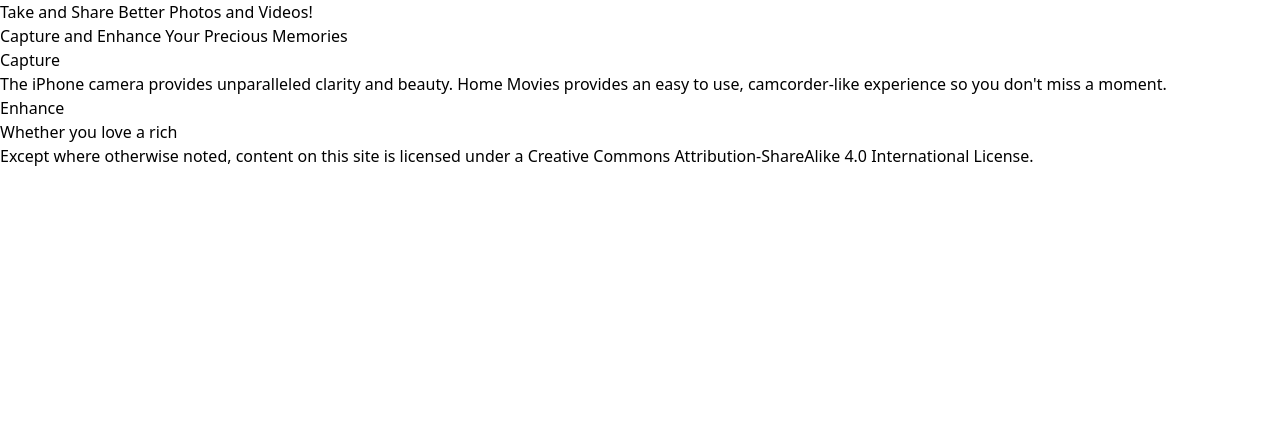
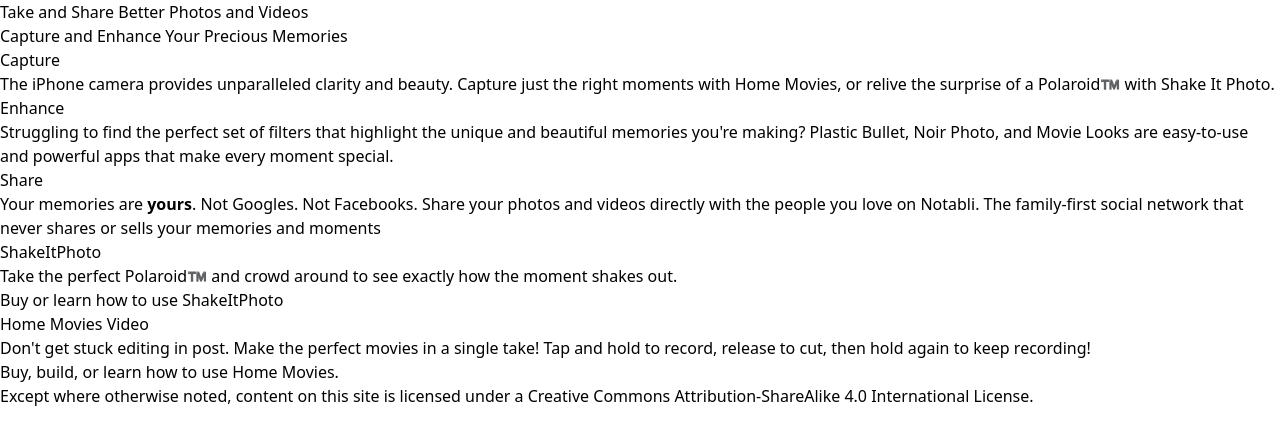
Before and after one commit to zinc-collective/www.momentpark.com, an Eleventy site: page src/site/index.html in a window 1280 px wide. Built offline with nearby package versions, Linux system fonts and the light colour scheme; Eleventy itself is replaced by a stand-in of ours; files that its build step writes are made by us from their sources; what postcss-color-mix, postcss-import, precss would draw is missing.

Commit message:
📝 Wordsmith the landing page and add some sections

```diff
--- a/src/site/index.html
+++ b/src/site/index.html
@@ -1,16 +1,49 @@
 ---
 layout: layouts/base.njk
-title: Take and Share Better Photos and Videos!
+title: Take and Share Better Photos and Videos
 subtitle: Capture and Enhance Your Precious Memories
 ---
 
+<section id="core-value-prop">
   <article>
     <h3>Capture</h3>
-  <p>The iPhone camera provides unparalleled clarity and beauty. Home Movies provides an easy to use, camcorder-like
-    experience so you don't miss a moment.</p>
+    <p>The iPhone camera provides unparalleled clarity and beauty. Capture just the right moments with <a
+        href="#home-movies">Home Movies</a>, or relive the surprise of a Polaroid™️ with <a href="#shake-it-photo">Shake
+        It Photo</a>.</p>
   </article>
 
   <article>
     <h3>Enhance</h3>
-  <p>Whether you love a rich</p>
+    <p>Struggling to find the perfect set of filters that highlight the unique and beautiful memories you're making?
+      <a href="#plastic-bullet">Plastic Bullet</a>, <a href="#noir-photo">Noir Photo</a>, and <a
+        href="#movie-looks">Movie
+        Looks</a> are easy-to-use and powerful apps that make every moment special.
   </article>
+
+  <article>
+    <h3>Share</h3>
+    <p>Your memories are <strong>yours</strong>. Not Googles. Not Facebooks. Share your photos and videos directly with
+      the people you love on <a href="https://www.notabli.com">Notabli</a>. The family-first social network that never
+      shares or sells your memories and moments</p>
+  </article>
+</section>
+
+
+<section id="product-summaries">
+  <article id="shake-it-photo">
+    <h3>ShakeItPhoto</h3>
+    <p>Take the perfect Polaroid™️ and crowd around to see exactly how the moment shakes out.</p>
+    <p><a id="buy-shake-it-photo" href="https://apps.apple.com/us/app/shakeitphoto/id302926603">Buy</a> or <a
+        id="learn-shake-it-photo" href="/shake-it-photo">learn how to use</a> ShakeItPhoto</p>
+  </article>
+
+  <article id="home-movies">
+    <h3>Home Movies Video</h3>
+    <p>Don't get stuck editing in post. Make the perfect movies in a single take! Tap and hold to record, release to cut, then hold again to keep
+      recording!</p>
+    <p>
+      <a id="buy-home-movies-link" href="https://apps.apple.com/us/app/home-movies-video/id1075104413">Buy</a>, <a
+        id="build-home-movies-link" href="https://github.com/zinc-collective/mp-home-movies">build</a>, or <a
+        href="https://www.homemoviesapp.com/" id="learn-home-movies">learn how to use</a> Home Movies.</p>
+  </article>
+</section>
```
Lines whose indentation alone changed are shown as unchanged.
